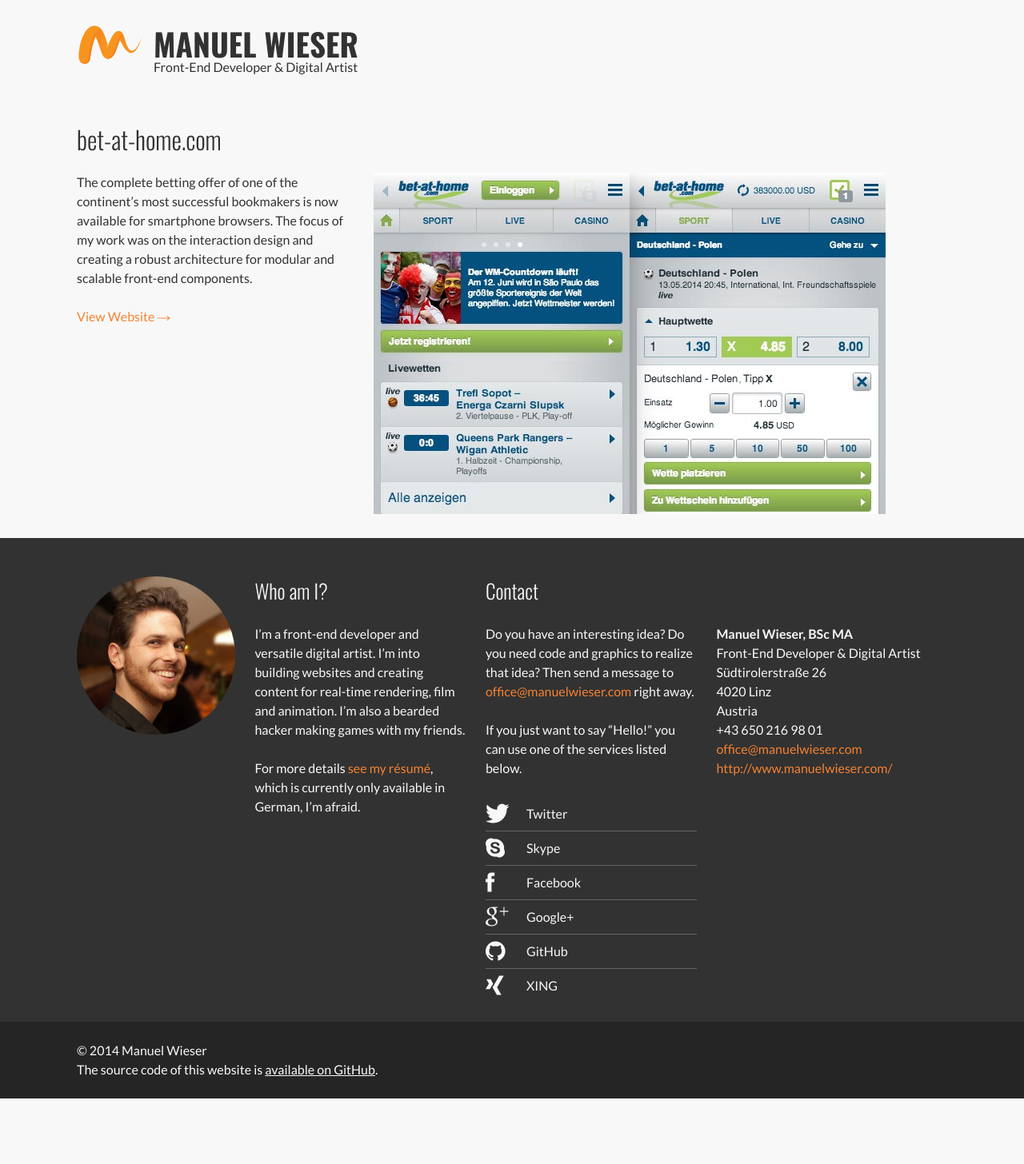
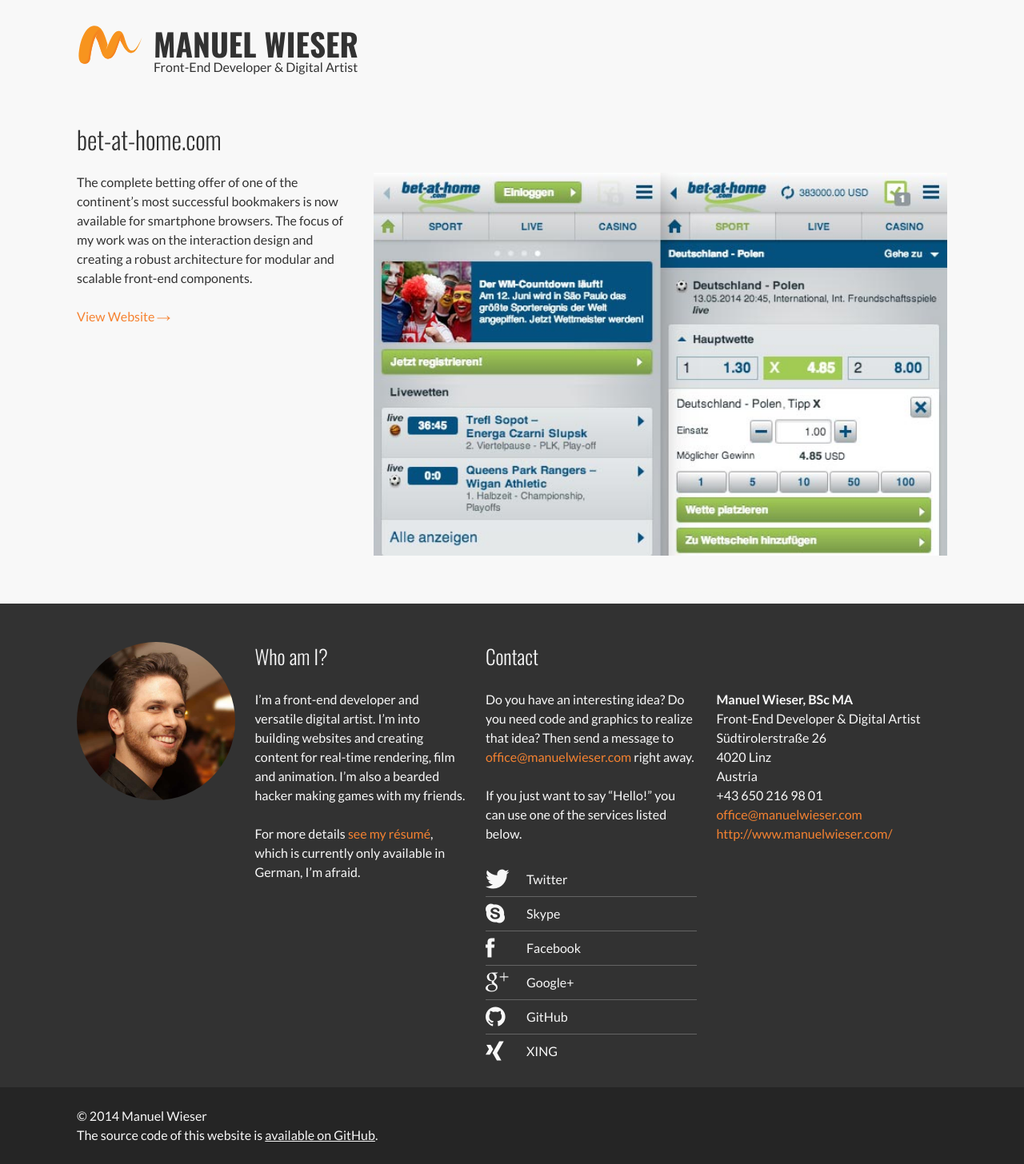
Before and after one commit to Lorti/2014, a Jekyll site: the page built from _posts/2013-12-01-bet-at-home-mobile.markdown, in a window 1280 px wide. Shown: the whole page at 80% size. Built offline with Jekyll 4.4.1, drawn with Linux system fonts in a browser that asks for light colours; before the commit the page ends 1374 px from its top, so only the background shows below that.

Commit message:
Played around with the articles, but was not very successful

```diff
--- a/_layouts/post.html
+++ b/_layouts/post.html
@@ -3,12 +3,12 @@ layout: default
 ---
 <article class="Post u-row">
   <div class="Grid Grid--gutter">
-    <div class="Grid-item small-u-sizeOneThird">
+    <div class="Grid-item small-u-sizeOneHalf large-u-sizeOneThird">
       <h1>{{ page.title }}</h1>
 
       {{ content }}
 
-      <p class="Post-links">
+      <p class="Post-content-links">
       {% for hash in page.links %}
         {% for link in hash %}
           <a href="{{ link[1] }}">{{ link[0]] }}&nbsp;<i class="icon-arrow"></i></a><br>
@@ -17,9 +17,9 @@ layout: default
       </p>
 
     </div>
-    <div class="Grid-item u-sizeOneWhole small-u-sizeTwoThirds">
+    <div class="Grid-item u-sizeOneWhole small-u-sizeOneHalf large-u-sizeTwoThirds">
       <h2 class="h1 u-hidden small-u-block small-u-transparent">Pictures</h2>
-      <img src="{{ site.url }}/images/{{ page.picture }}" alt="{{ post.title }}">
+      <img class="u-block u-sizeOneWhole" src="{{ site.url }}/images/{{ page.picture }}" alt="{{ post.title }}">
     </div>
   </div>
 </article>
--- a/scss/components/_Introduction.scss
+++ b/scss/components/_Introduction.scss
@@ -19,9 +19,8 @@
   background-size: cover;
   color: white;
   font-size: 1rem;
-
-@include breakpoint("smaller") { margin-bottom: $baseLineHeight; }
-@include breakpoint("medium") { font-size: $baseFontSize * $modularScale; }
+  @include breakpoint("smaller") { margin-bottom: $baseLineHeight; }
+  @include breakpoint("medium") { font-size: $baseFontSize * $modularScale; }
 }
 
 .Introduction--backgroundImage {
--- a/scss/components/_Post.scss
+++ b/scss/components/_Post.scss
@@ -2,11 +2,15 @@
     $POST
 \*------------------------------------*/
 
+/**
+ * The top and bottom margin of an article should be the same.
+ */
 .Post {
+  margin-bottom: $baseLineHeight * 2.5;
   h1, .h1 { margin-top: $baseLineHeight; }
 }
 
-.Post-links {
+.Post-content-links {
   @extend %styledParagraph;
   [class^="icon-"] {
     vertical-align: middle;
```
Also changed, not shown: css/main.css.
